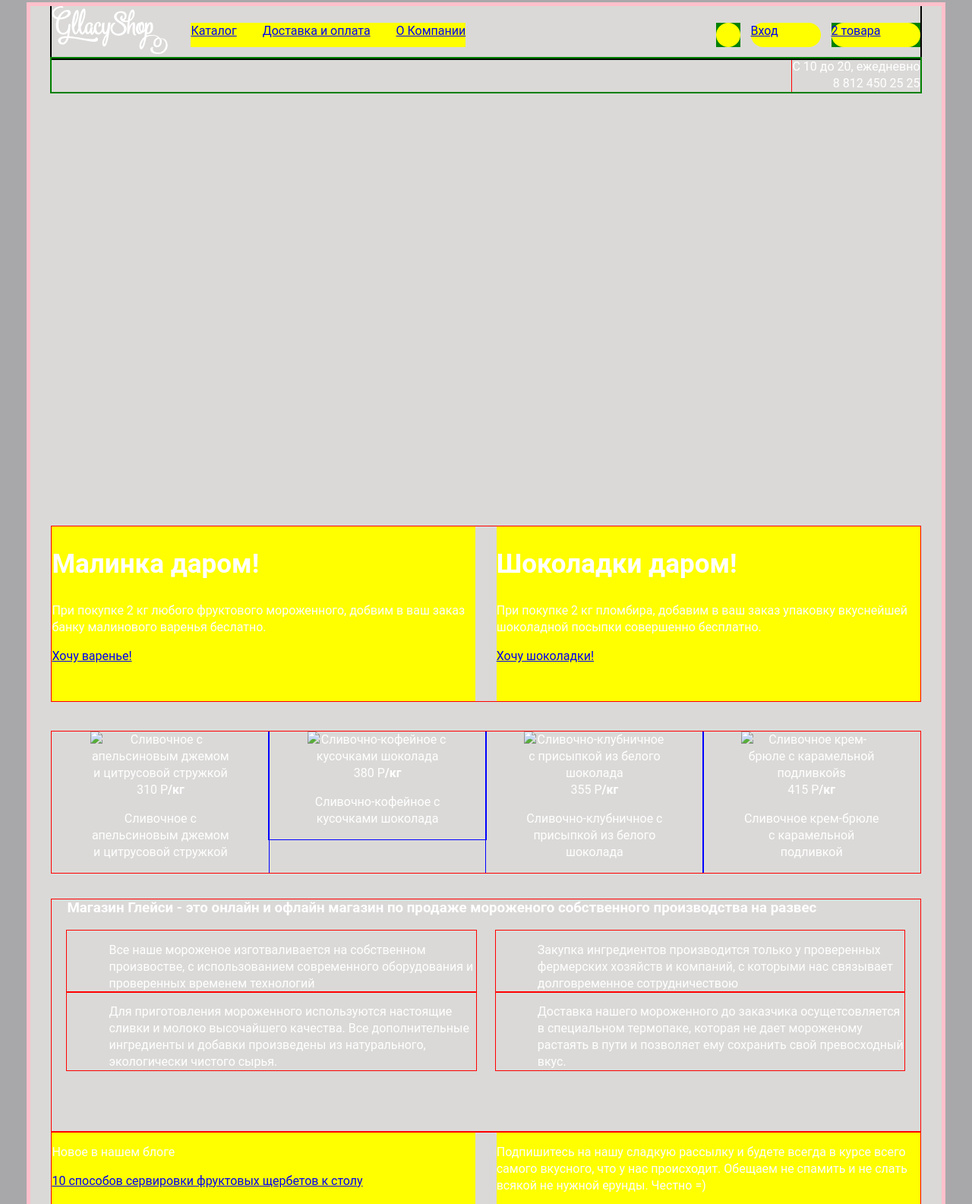
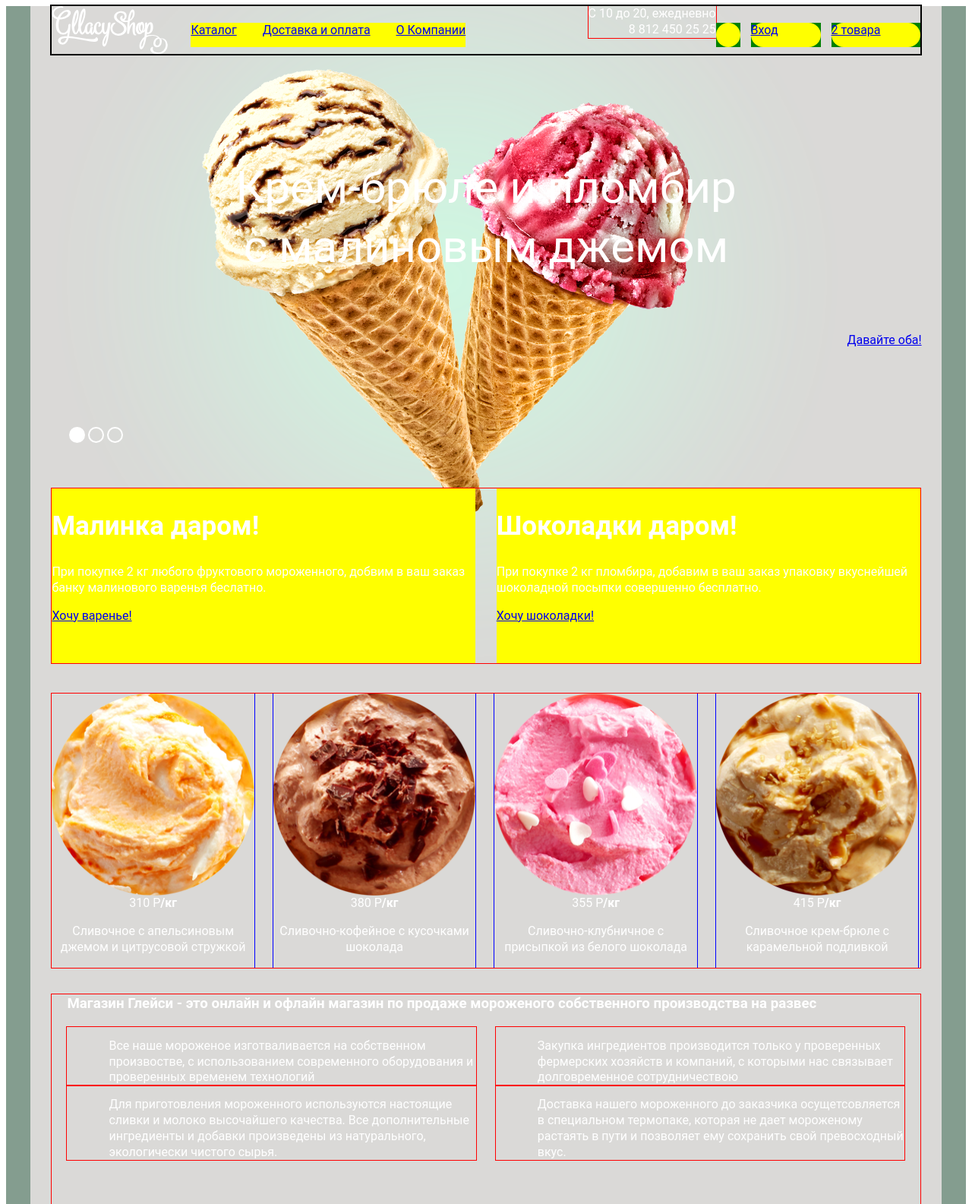
Before and after one commit to Ammodit/118601-gllacy, a plain HTML site: page index.html in a window 1280 px wide. Shown: the top 1585 px of the page at 76% size. Drawn offline with Linux system fonts and the light colour scheme.

Commit message:
Правки от наставника

```diff
--- a/css/style.css
+++ b/css/style.css
@@ -1,10 +1,18 @@
+*, *:before, *:after {
+  box-sizing: border-box;
+}
+
 body {
   font-size: 16px;
-  line-height: 22px;
+  line-height: 1.3;
   color: #ffffff;
   font-weight: normal;
   font-family: "Roboto";
-  background: #a8a8aa;
+}
+
+img {
+  max-width: 100%;
+  vertical-align: middle;
 }
 
 h1 {
@@ -25,10 +33,7 @@ h2 {
 
 
 .container {
-  outline: 5px solid pink;
   background: #dad9d7;
-
-  box-sizing: border-box;
   position: relative;
   min-width: 900px;
   max-width: 1200px;
@@ -38,11 +43,19 @@ h2 {
   padding-right: 2.25%;
 }
 
-.main-header {
-  outline: 2px solid black;
-  box-sizing: border-box;
+.content {
+  position: relative;
+  z-index: 3;
 }
 
+.main-header {
+  position: relative;
+  z-index: 3;
+  outline: 2px solid black;
+}
+.main-header--index {
+  margin-bottom: 572px;
+}
 .logo {
   display: block;
   box-sizing: borer-box;
@@ -101,7 +114,7 @@ a[href*="catalog"]:hover+.submenu {
 }
 
 .user-block {
-    box-sizing: border-box;
+
     float: right;
     margin-top: 22px;
 }
@@ -114,7 +127,7 @@ a[href*="catalog"]:hover+.submenu {
 .search {
     background-color: green;
 
-    box-sizing: border-box;
+
     position: relative;
     margin-right: 10px;
     width: 32px;
@@ -124,7 +137,7 @@ a[href*="catalog"]:hover+.submenu {
 .search-trigger {
     background: yellow;
 
-    box-sizing: inherit;
+
     display: block;
     width: 32px;
     height: 32px;
@@ -135,7 +148,6 @@ a[href*="catalog"]:hover+.submenu {
   background: orange;
 
   display: none;
-  box-sizing: inherit;
   position: absolute;
   left: 0%;
   top: 100%;
@@ -151,10 +163,10 @@ a[href*="catalog"]:hover+.submenu {
 }
 
 /*Выяснить куда съехал контейнер*/
-.login: {
+.login {
     background: green;
 
-    box-sizing: border-box;
+
     position: relative;
     margin-right: 10px;
     width: 92px;
@@ -164,7 +176,7 @@ a[href*="catalog"]:hover+.submenu {
 .login-trigger {
     background: yellow;
 
-    box-sizing: inherit;
+
     display: block;
     margin-right: 10px;
     width: 92px;
@@ -175,7 +187,7 @@ a[href*="catalog"]:hover+.submenu {
 .login-form {
   background: orange;
 
-    box-sizing: inherit;
+
     display: none;
     position: absolute;
     left: 0%;
@@ -192,7 +204,7 @@ a[href*="catalog"]:hover+.submenu {
 .cart {
     background: green;
 
-    box-sizing: border-box;
+
     position: relative;
     width: 117px;
     height: 32px;
@@ -201,7 +213,7 @@ a[href*="catalog"]:hover+.submenu {
 .cart-trigger {
     background: yellow;
 
-    box-sizing: inherit;
+
     display: block;
     width: 117px;
     height: 32px;
@@ -231,7 +243,6 @@ a[href*="catalog"]:hover+.submenu {
 .header-phone {
   outline: 1px solid red;
 
-  box-sizing: border-box;
   float: right;
   text-align: right;
 }
@@ -239,14 +250,12 @@ a[href*="catalog"]:hover+.submenu {
 .breadcrumbs {
   outline: 1px solid red;
 
-  box-sizing: border-box;
   float: left;
 }
 
 .form-row {
   outline: 2px solid green;
 
-  box-sizing: border-box;
   margin-bottom: 10px;
 }
 
@@ -254,7 +263,6 @@ a[href*="catalog"]:hover+.submenu {
 .filters-filling, {
   outline: 1px solid red;
 
-  box-sizing: border-box;
   float: left;
   margin-right: 15px;
   min-height: 65px;
@@ -268,14 +276,12 @@ button[type="submit"] {
 
 .promo {
   outline: 1px solid red;
-  margin-top: 572px;
   margin-bottom: 40px;
 }
 
 .promo-item {
   background: yellow;
 
-  box-sizing: border-box;
   width: 48.8%;
   min-height: 230px;
   text-align:left;
@@ -301,18 +307,17 @@ button[type="submit"] {
 .catalog-item {
   outline: 1px solid blue;
 
-  box-sizing: border-box;
   float: left;
-  width: 25%;
+  width: 23.3%;
   text-align: center;
-  padding-left: 4.4%;
-  padding-right: 4.4%;
+  margin-right: 2.2%;
 }
-
+.catalog-item:last-child {
+  margin-right: 0;
+}
 .about {
   outline: 1px solid red;
 
-  box-sizing: border-box;
   min-height: 306px;
   width: 100%;
   margin-bottom: 40;
@@ -323,7 +328,6 @@ button[type="submit"] {
 .about-item {
   outline: 1px solid red;
 
-  box-sizing: border-box;
   display: inline-block;
   vertical-align: top;
   width: 48.8%;
@@ -338,13 +342,10 @@ button[type="submit"] {
 
 .blog {
   outline: 1px solid red;
-  box-sizing: border-box;
 }
 
 .blog-new {
   background: yellow;
-
-  box-sizing: border-box;
   float: left;
   width: 48.8%;
   min-height: 219px;
@@ -353,8 +354,6 @@ button[type="submit"] {
 
 .blog-rss {
   background: yellow;
-
-  box-sizing: border-box;
   float: right;
   width: 48.8%;
   min-height: 219px;
@@ -364,8 +363,6 @@ button[type="submit"] {
 .map{
   outline: 2px solid black;
   background: green;
-
-  box-sizing: border-box;
   width: 100%;
   height: 430px;
 }
@@ -373,9 +370,7 @@ button[type="submit"] {
 .adress {
   outline: 1px solid red;
   background: yellow;
-
-  box-sizing: border-box;
-  display: inline-block;
+  float: right;
   margin-top: 65px;
   width: 303px;
   height: 305px;
@@ -392,7 +387,6 @@ button[type="submit"] {
 .footer {
   outline: 2px solid black;
 
-  box-sizing: border-box;
   width: 100%;
   min-height: 100px;
   padding-top: 20px;
@@ -401,7 +395,6 @@ button[type="submit"] {
 .footer-social {
   outline: 1px solid red;
 
-  box-sizing: border-box;
   float: left;
   min-height: 40px;
   width: 186px;
@@ -426,7 +419,6 @@ button[type="submit"] {
 .footer-ref {
   outline: 1px solid red;
 
-  box-sizing: border-box;
   float: left;
   width: 330px;
   min-height: 40px;
@@ -434,14 +426,16 @@ button[type="submit"] {
 }
 
 .foter-column {
-  outline: 1 px solid red;
+  outline: 1px solid red;
 
-  box-sizing: border-box;
   display: inline-block;
   width: 50%;
   min-height: 40px;
 }
-
+.footer-column>a {
+  display: inline-block;
+  font-size: 13px;
+}
 .footer-column>a:first-child {
   padding-left: 22px;
   padding-right: 29px;
@@ -450,17 +444,78 @@ button[type="submit"] {
 .footer-copyright {
   outline: 1px solid red;
 
-  box-sizing: border-box;
   float: right;
-  margin-bottom: 20px;
   width: 189px;
   min-height: 60px;
+  font-size: 13px;
 }
+.footer-copyright a {
+  font-size: 13px;
+}
+
+
+/*слайдер*/
+.slider {
+  position: absolute;
+  left: 0;
+  right: 0;
+  top: 0;
+  z-index: 1;
+  text-align: center;
+}
+
+.slider-trigger {
+  display: none;
+}
+
+.slider-item {
+  display: none;
+}
+
+.slider-text {
+  position: absolute;
+  left: 0;
+  right: 0;
+  font-size: 60px;
+  top: 200px;
+  z-index: 2;
+}
+
+.slider-controls {
+  position: absolute;
+  top: 554px;
+  z-index: 2;
+  left: 51px;
+}
+
+.slider-controls label {
+  display: inline-block;
+  width: 21px;
+  height: 21px;
+  border: 2px solid #fff;
+  border-radius: 21px;
+}
+
+#slide-1:checked ~ .layout { background-color: #849d8f; }
+#slide-2:checked ~ .layout { background-color: #8996a6; }
+#slide-3:checked ~ .layout { background-color: #9d8b84; }
+
+#slide-1:checked ~ .layout .slide-item-1 { display: block; }
+#slide-2:checked ~ .layout .slide-item-2 { display: block; }
+#slide-3:checked ~ .layout .slide-item-3 { display: block; }
+
+#slide-1:checked ~ .layout .slider-controls label[for="slide-1"],
+#slide-2:checked ~ .layout .slider-controls label[for="slide-2"],
+#slide-3:checked ~ .layout .slider-controls label[for="slide-3"] {
+  background-color: #fff;
+}
+
+
+/*Попапы*/
 
 .popup-feedback {
   background: orange;
 
-  box-sizing: border-box;
   position: fixed;
   width: 480px;
   height: 442px;
--- a/index.html
+++ b/index.html
@@ -7,8 +7,13 @@
 </head>
 <body>
 
+	<input id="slide-1" class="slider-trigger" type="radio" name="slider" checked="checked">
+	<input id="slide-2" class="slider-trigger" type="radio" name="slider">
+	<input id="slide-3" class="slider-trigger" type="radio" name="slider">
+
+	<div class="layout">
 		<div class="container">
-		<header class="main-header clearfix">
+			<header class="main-header main-header--index clearfix">
 				<a class="logo" href="index.html">
 					<img width="153" height="63" src="img/Header/logo_glacy.svg" alt="Glacy shop">
 				</a>
@@ -81,16 +86,48 @@
 						</div>
 					</div>
 				</div>
-	</header>
 
-	<main>
 				<div class="content-head clearfix">
 					<div class="header-phone">
 						С 10 до 20, ежедневно<br>
 						<span>8 812 450 25 25</span>
 					</div>
 				</div>
+			</header>
 
+			<section class="slider">
+				<div class="slider-item slide-item-1">
+					<img src="img/Index/slider_bg_1.png" alt="">
+					<div class="slider-text">
+						Крем-брюле и пломбир<br> с малиновым джемом
+					</div>
+					<a href="#" class="button option">Давайте оба!</a>
+				</div>
+
+				<div class="slider-item slide-item-2">
+					<img src="img/Index/slider_bg_2.png" alt="">
+					<div class="slider-text">
+						Шоколадный пломбир<br> и лимонный сорбет
+					</div>
+					<a href="#" class="button option">Давайте оба!</a>
+				</div>
+
+				<div class="slider-item slide-item-3">
+					<img src="img/Index/slider_bg_3.png" alt="">
+					<div class="slider-text">
+						Пломбир с помадкой<br> и клубничный щербет
+					</div>
+					<a href="#" class="button option">Давайте оба!</a>
+				</div>
+
+				<div class="slider-controls">
+					<label for="slide-1"></label>
+					<label for="slide-2"></label>
+					<label for="slide-3"></label>
+				</div>
+			</section>
+
+			<main class="content">
 				<section class="promo clearfix">
 					<div class="promo-item">
 						<h2>Малинка даром!</h2>
@@ -106,25 +143,25 @@
 
 				<section class="catalog clearfix">
 					<div class="catalog-item stiker">
-				<img width="267" height="267" src="img/Catalog/catalog_item_1" alt="Сливочное с апельсиновым джемом и цитрусовой стружкой">
+						<img width="267" src="img/Catalog/catalog_item_1.png" alt="Сливочное с апельсиновым джемом и цитрусовой стружкой">
 						<span class="price">310 P<strong>/кг</strong></span>
 						<p>Сливочное с апельсиновым джемом и цитрусовой стружкой</p>
 					</div>
 
 					<div class="catalog-item stiker">
-				<img width="267" height="267" src="img/Catalog/catalog_item_2" alt="Сливочно-кофейное с кусочками шоколада">
+						<img width="267" src="img/Catalog/catalog_item_2.png" alt="Сливочно-кофейное с кусочками шоколада">
 						<span class="price">380 P<strong>/кг</strong></span>
 						<p>Сливочно-кофейное с кусочками шоколада</p>
 					</div>
 
 					<div class="catalog-item stiker">
-				<img width="267" height="267" src="img/Catalog/catalog_item_3" alt="Сливочно-клубничное с присыпкой из белого шоколада">
+						<img width="267" src="img/Catalog/catalog_item_3.png" alt="Сливочно-клубничное с присыпкой из белого шоколада">
 						<span class="price">355 P<strong>/кг</strong></span>
 						<p>Сливочно-клубничное с присыпкой из белого шоколада</p>
 					</div>
 
 					<div class="catalog-item stiker">
-				<img width="267" height="267" src="img/Catalog/catalog_item_4" alt="Сливочное крем-брюле с карамельной подливкойs">
+						<img width="267" src="img/Catalog/catalog_item_4.png" alt="Сливочное крем-брюле с карамельной подливкойs">
 						<span class="price">415 P<strong>/кг</strong></span>
 						<p>Сливочное крем-брюле с карамельной подливкой</p>
 					</div>
@@ -178,7 +215,7 @@
 		</section>
 
 		<div class="container">
-	  <footer class="footer">
+			<footer class="footer clearfix">
 				<section class="footer-social">
 					<a class="social-btn social-btn-tw" href="#"></a>
 					<a class="social-btn social-btn-in" href="#"></a>
@@ -203,56 +240,9 @@
 				</section>
 			</footer>
 		</div>
-
-	<section class="slider">
-
-	  <input id="slide-1" type="radio">
-	  <input id="slide-2" type="radio">
-	  <input id="slide-3" type="radio">
-
-	  <div class="slider-list">
-		<div class="slider-item slide-item-1">
-		  <div class="container">
-			<div class="slider-cont">
-			  <div class="slider-text">
-				Крем-брюле и пломбир<br> с малиновым джемом
-			  </div>
-			  <a href="#" class="button option">Давайте оба!</a>
-			</div>
-		  </div>
 	</div>
 
-		<div class="slider-item slide-item-2">
-		  <div class="container">
-			<div class="slider-cont">
-			  <div class="slider-text">
-				Шоколадный пломбир<br> и лимонный сорбет
-			  </div>
-			  <a href="#" class="button option">Давайте оба!</a>
-			</div>
-		  </div>
-		</div>
-
-		<div class="slider-item slide-item-3">
-		  <div class="container">
-			<div class="slider-cont">
-			  <div class="slider-text">
-				Пломбир с помадкой<br> и клубничный щербет
-			  </div>
-			  <a href="#" class="button option">Давайте оба!</a>
-			</div>
-		  </div>
-		</div>
-	  </div>
-
-	  <div class="slider-controls">
-			<label for="slide-1"></label>
-			<label for="slide-2"></label>
-			<label for="slide-3"></label>
-	  </div>
-	</section>
-
-	<div class="popup-wrap">
+<!-- 	<div class="popup-wrap">
 		<div class="popup popup-feedback">
 			<span>Мы обязательно вам ответим!</span>
 			<form action="#" method="post">
@@ -262,6 +252,6 @@
 				<button type="submit">Отправить</button>
 			</form>
 		</div>
-	</div>
+	</div> -->
 </body>
 </html>
```
Lines whose indentation alone changed are shown as unchanged.
